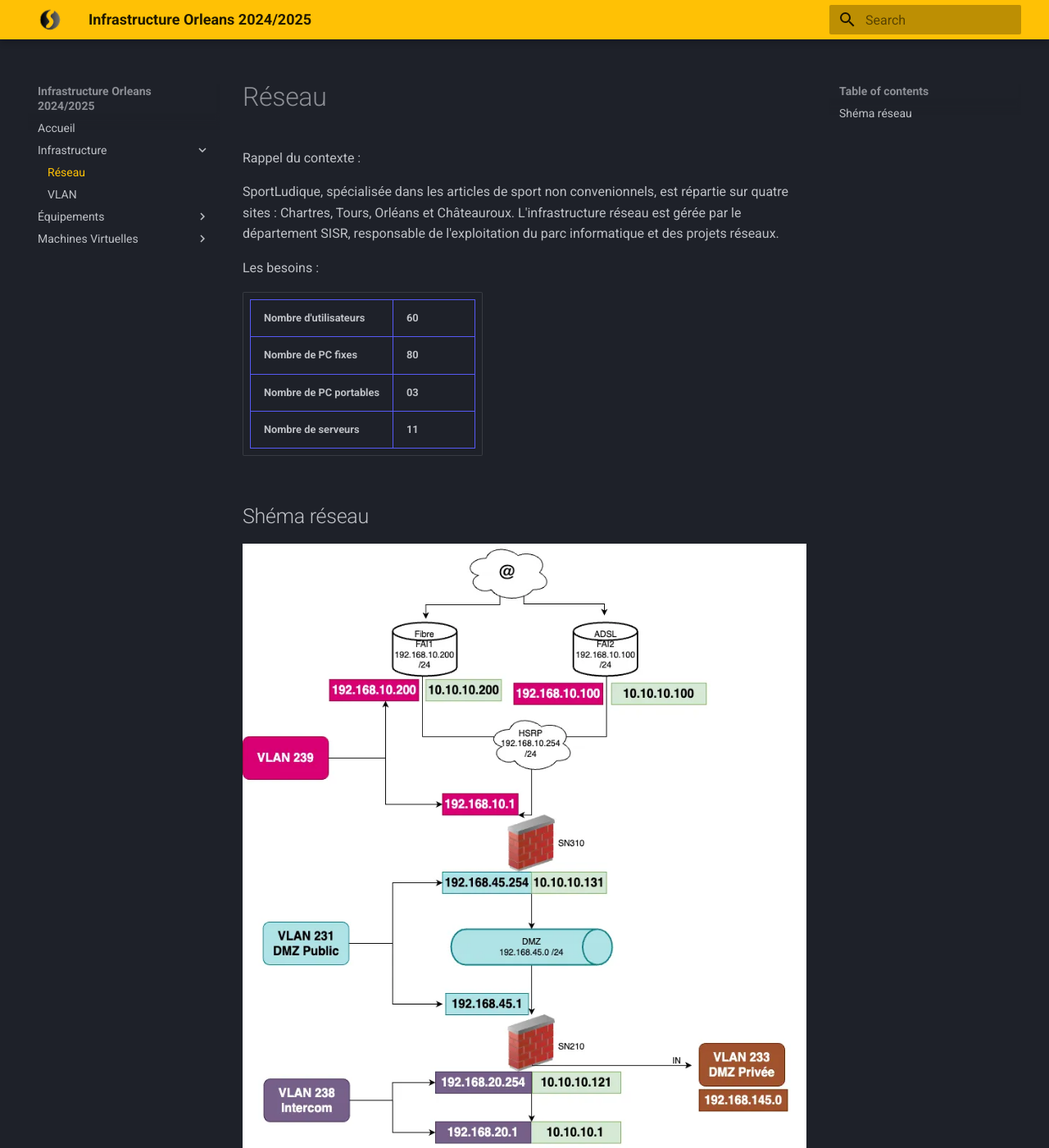
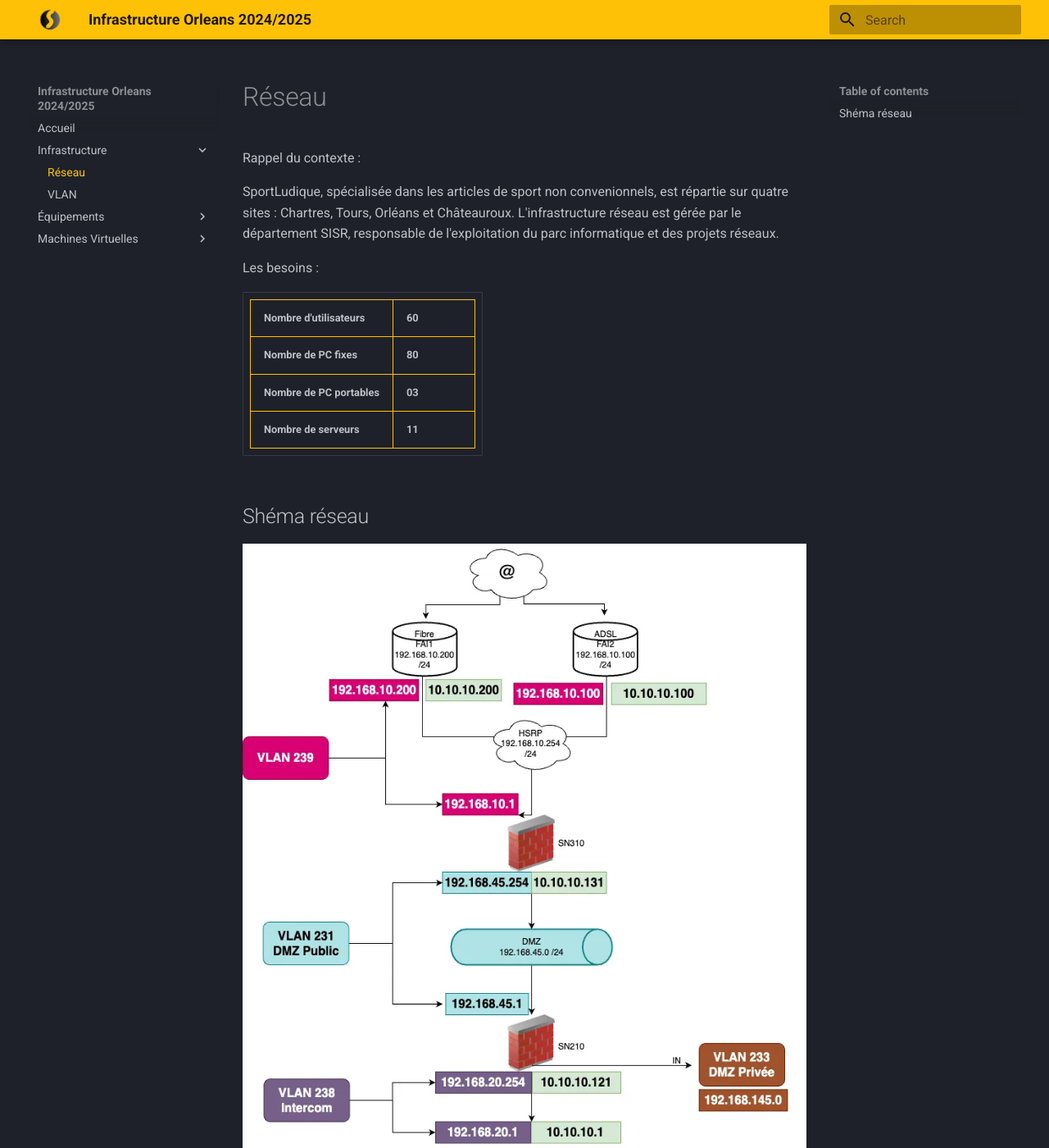
Before and after one commit to Erwanbrt/Orleans, an MkDocs documentation site: the page built from docs/Réseau.md, in a window 1280 px wide and 1400 px high. Shown: the whole window at 82% size. Built offline with MkDocs 1.6.1 and Material for MkDocs 9.7.7, drawn with Linux system fonts in a browser that asks for light colours.

Commit message:
couleur tableau

```diff
--- a/docs/extra.css
+++ b/docs/extra.css
@@ -1,5 +1,5 @@
 table, th, td {
-    border: 1px solid #5659f5;
+    border: 1px solid rgb(255, 193, 5);
     border-collapse: collapse;
     padding: 8px;
     text-align: left;
```
Also changed, not shown: 1 other file.
